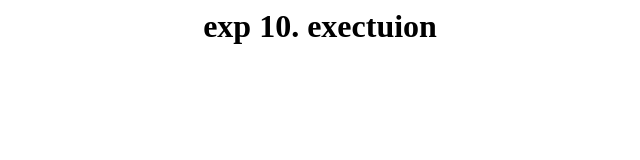
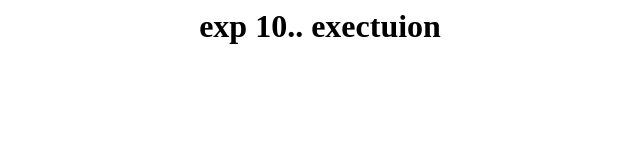
Before and after one commit to sveridevops/b2exp10, a plain HTML site: page index.html in a window 1280 px wide. Shown: the full height of the page, 320-960 px from the left. Drawn offline with Linux system fonts and the light colour scheme.

Commit message:
third commit

```diff
--- a/index.html
+++ b/index.html
@@ -1,7 +1,7 @@
 <html>
 <body>
 
-<center><h1>exp 10. exectuion</h1></center>
+<center><h1>exp 10.. exectuion</h1></center>
 
 
 </body>
```
